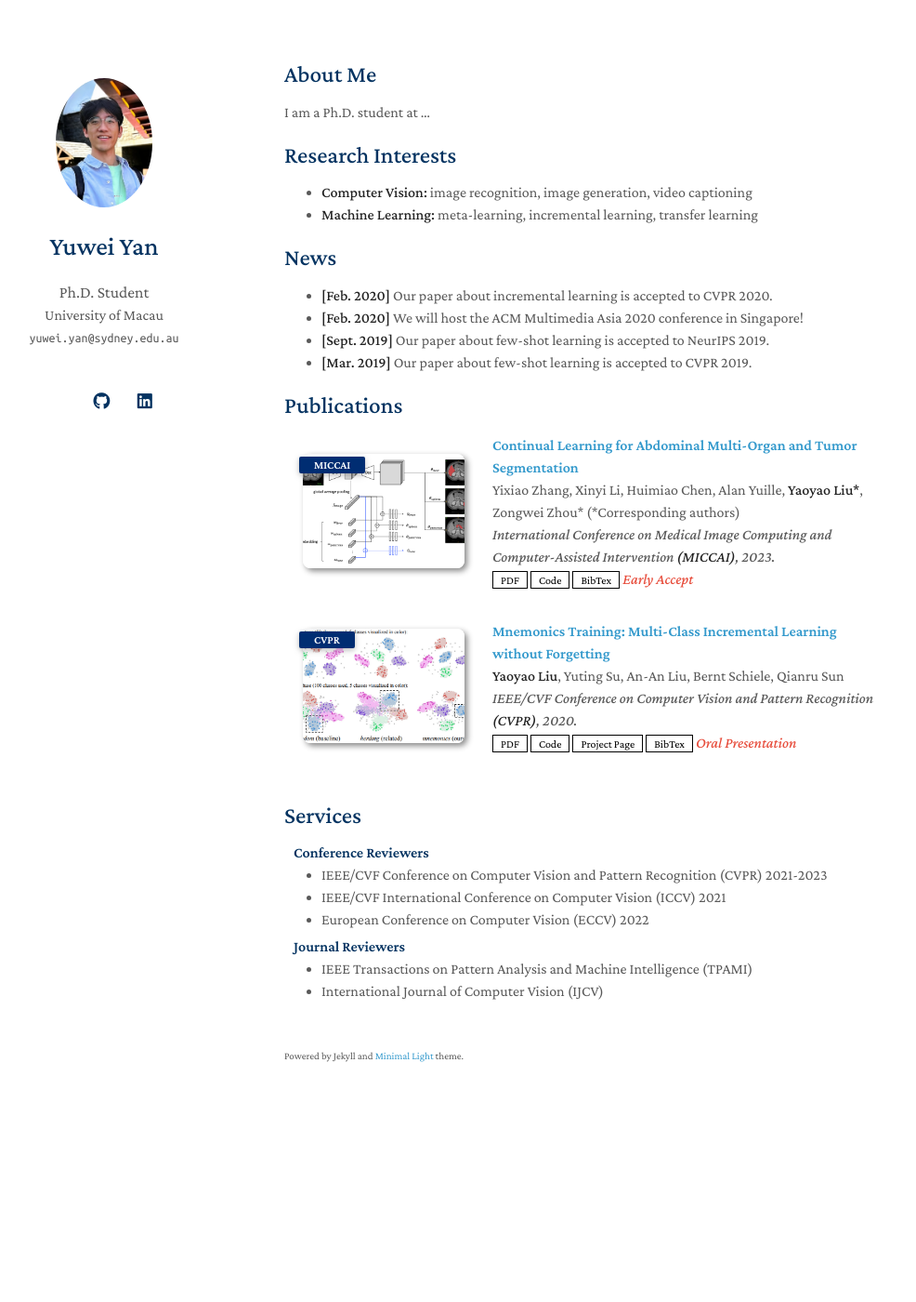
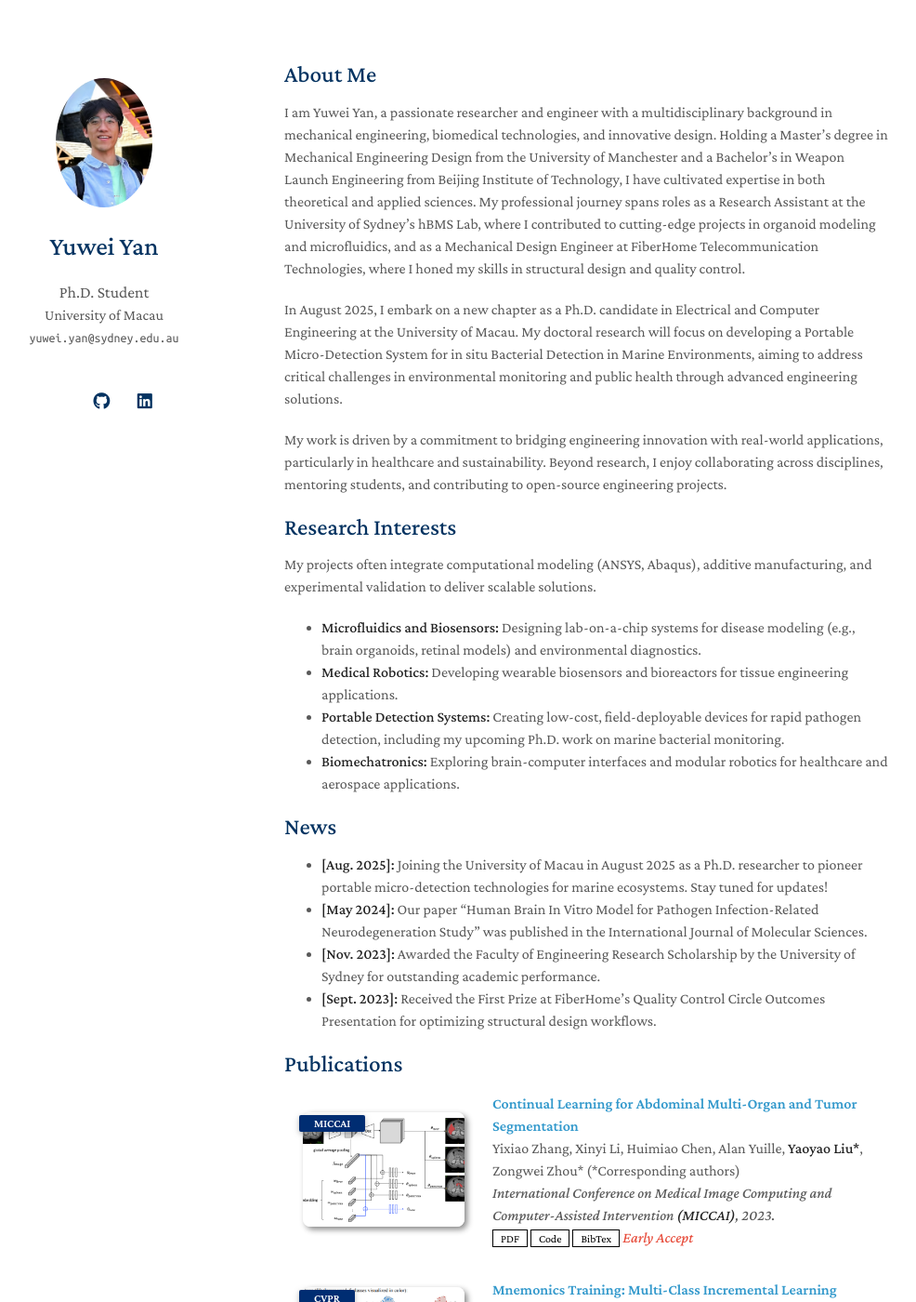
Before and after one commit to yuwei-yan/yuwei-yan.github.io, a Jekyll site: the page built from index.md, in a window 1280 px wide and 1400 px high. Shown: the whole window at 93% size, without its empty margins (164-1150 px from the left). Built offline with Jekyll 4.4.1, drawn with Linux system fonts in a browser that asks for light colours; a style sheet for code colours, icons or effects is not loaded; our own code applies the rules of GitHub Pages for plain Markdown files.

Commit message:
Update index.md

```diff
--- a/index.md
+++ b/index.md
@@ -4,19 +4,27 @@ layout: homepage
 
 ## About Me
 
-I am a Ph.D. student at ...
+I am Yuwei Yan, a passionate researcher and engineer with a multidisciplinary background in mechanical engineering, biomedical technologies, and innovative design. Holding a Master’s degree in Mechanical Engineering Design from the University of Manchester and a Bachelor’s in Weapon Launch Engineering from Beijing Institute of Technology, I have cultivated expertise in both theoretical and applied sciences. My professional journey spans roles as a Research Assistant at the University of Sydney’s hBMS Lab, where I contributed to cutting-edge projects in organoid modeling and microfluidics, and as a Mechanical Design Engineer at FiberHome Telecommunication Technologies, where I honed my skills in structural design and quality control.
+
+In August 2025, I embark on a new chapter as a Ph.D. candidate in Electrical and Computer Engineering at the University of Macau. My doctoral research will focus on developing a Portable Micro-Detection System for in situ Bacterial Detection in Marine Environments, aiming to address critical challenges in environmental monitoring and public health through advanced engineering solutions.
+
+My work is driven by a commitment to bridging engineering innovation with real-world applications, particularly in healthcare and sustainability. Beyond research, I enjoy collaborating across disciplines, mentoring students, and contributing to open-source engineering projects.
 
 ## Research Interests
 
-- **Computer Vision:** image recognition, image generation, video captioning
-- **Machine Learning:** meta-learning, incremental learning, transfer learning
+My projects often integrate computational modeling (ANSYS, Abaqus), additive manufacturing, and experimental validation to deliver scalable solutions.
+
+- **Microfluidics and Biosensors:** Designing lab-on-a-chip systems for disease modeling (e.g., brain organoids, retinal models) and environmental diagnostics.
+- **Medical Robotics:** Developing wearable biosensors and bioreactors for tissue engineering applications.
+- **Portable Detection Systems:** Creating low-cost, field-deployable devices for rapid pathogen detection, including my upcoming Ph.D. work on marine bacterial monitoring.
+- **Biomechatronics:** Exploring brain-computer interfaces and modular robotics for healthcare and aerospace applications.
 
 ## News
 
-- **[Feb. 2020]** Our paper about incremental learning is accepted to CVPR 2020.
-- **[Feb. 2020]** We will host the ACM Multimedia Asia 2020 conference in Singapore!
-- **[Sept. 2019]** Our paper about few-shot learning is accepted to NeurIPS 2019.
-- **[Mar. 2019]** Our paper about few-shot learning is accepted to CVPR 2019.
+- **[Aug. 2025]:** Joining the University of Macau in August 2025 as a Ph.D. researcher to pioneer portable micro-detection technologies for marine ecosystems. Stay tuned for updates!
+-  **[May 2024]:** Our paper “Human Brain In Vitro Model for Pathogen Infection-Related Neurodegeneration Study” was published in the International Journal of Molecular Sciences.
+- **[Nov. 2023]:** Awarded the Faculty of Engineering Research Scholarship by the University of Sydney for outstanding academic performance.
+- **[Sept. 2023]:** Received the First Prize at FiberHome’s Quality Control Circle Outcomes Presentation for optimizing structural design workflows.
 
 {% include_relative _includes/publications.md %}
 
```
